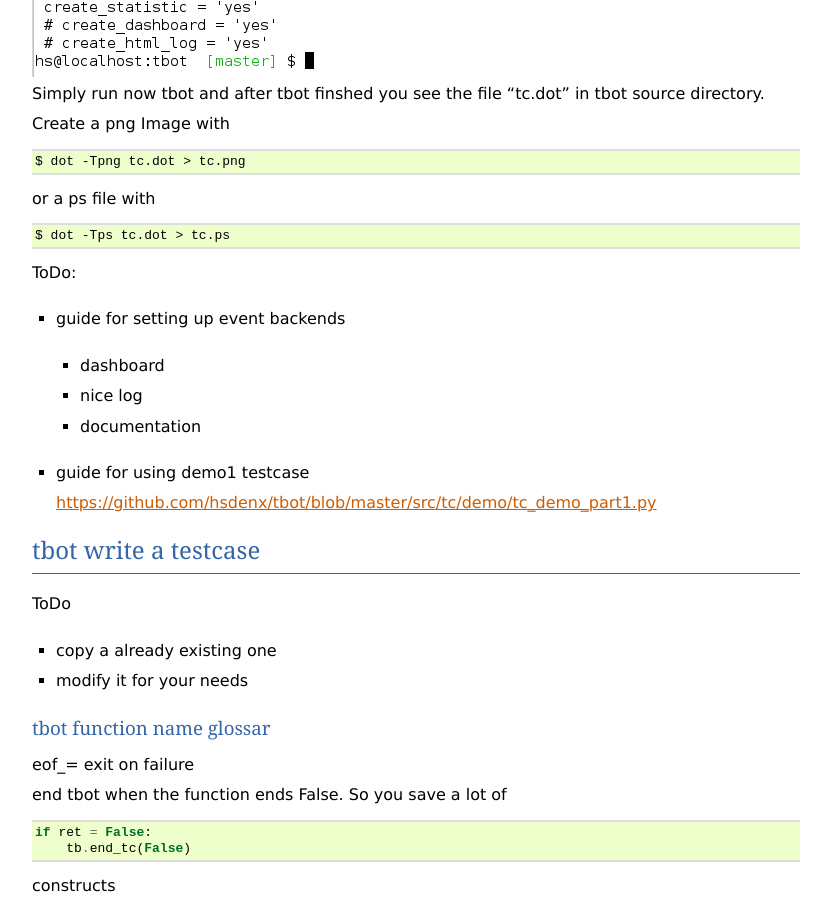
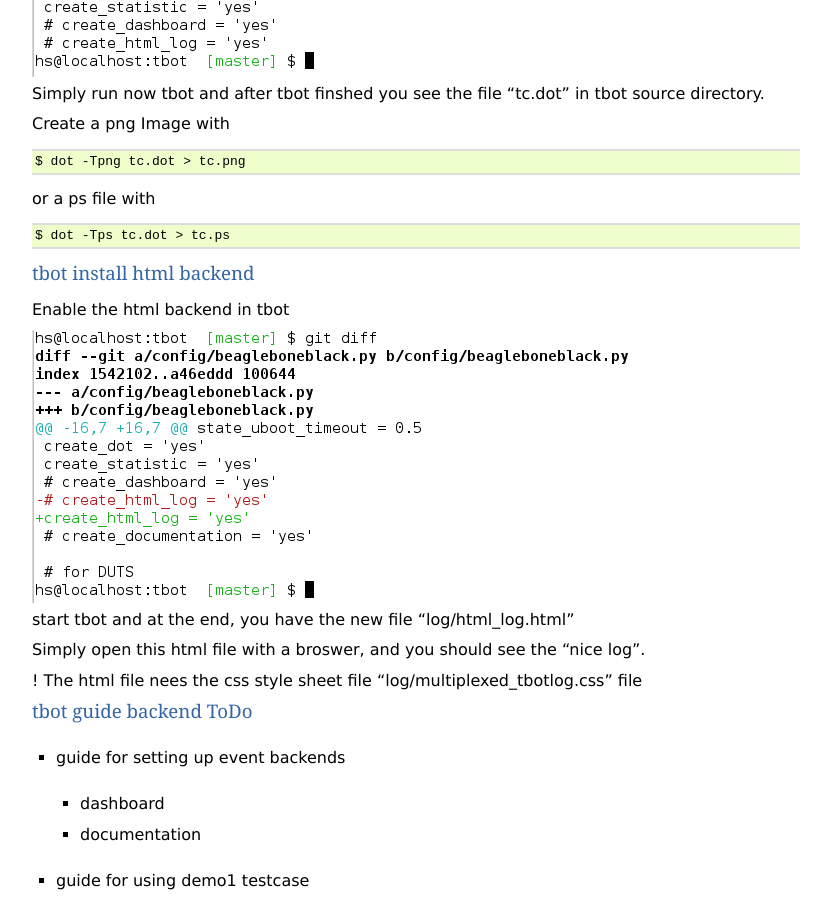
Before and after one commit to hsdenx/tbot, a Sphinx documentation site: the page built from doc/sphinx/source/guide.rst, in a window 1280 px wide and 900 px high, scrolled down 9331 px. Shown: the whole window, without its empty margins (48-879 px from the left). Built offline with Sphinx 7.4.7, drawn with Linux system fonts in a browser that asks for light colours.

Commit message:
doc: add guide for html backend
Signed-off-by: Heiko Schocher <hs@denx.de>

```diff
--- a/doc/sphinx/source/guide.rst
+++ b/doc/sphinx/source/guide.rst
@@ -281,15 +281,26 @@
 
   $ dot -Tps tc.dot > tc.ps
 
+tbot install html backend
+-------------------------
+
+Enable the html backend in tbot
+
+.. image:: image/guide/guide_backend_html_enable.png
+
+start tbot and at the end, you have the new file "log/html_log.html"
+
+Simply open this html file with a broswer, and you should see the "nice log".
+
+! The html file nees the css style sheet file "log/multiplexed_tbotlog.css" file
 
 
-
-ToDo:
+tbot guide backend ToDo
+-----------------------
 
 - guide for setting up event backends
 
   - dashboard
-  - nice log
   - documentation
 
 - guide for using demo1 testcase
```
Also changed, not shown: doc/sphinx/source/image/guide/guide_backend_html_enable.png (added).
